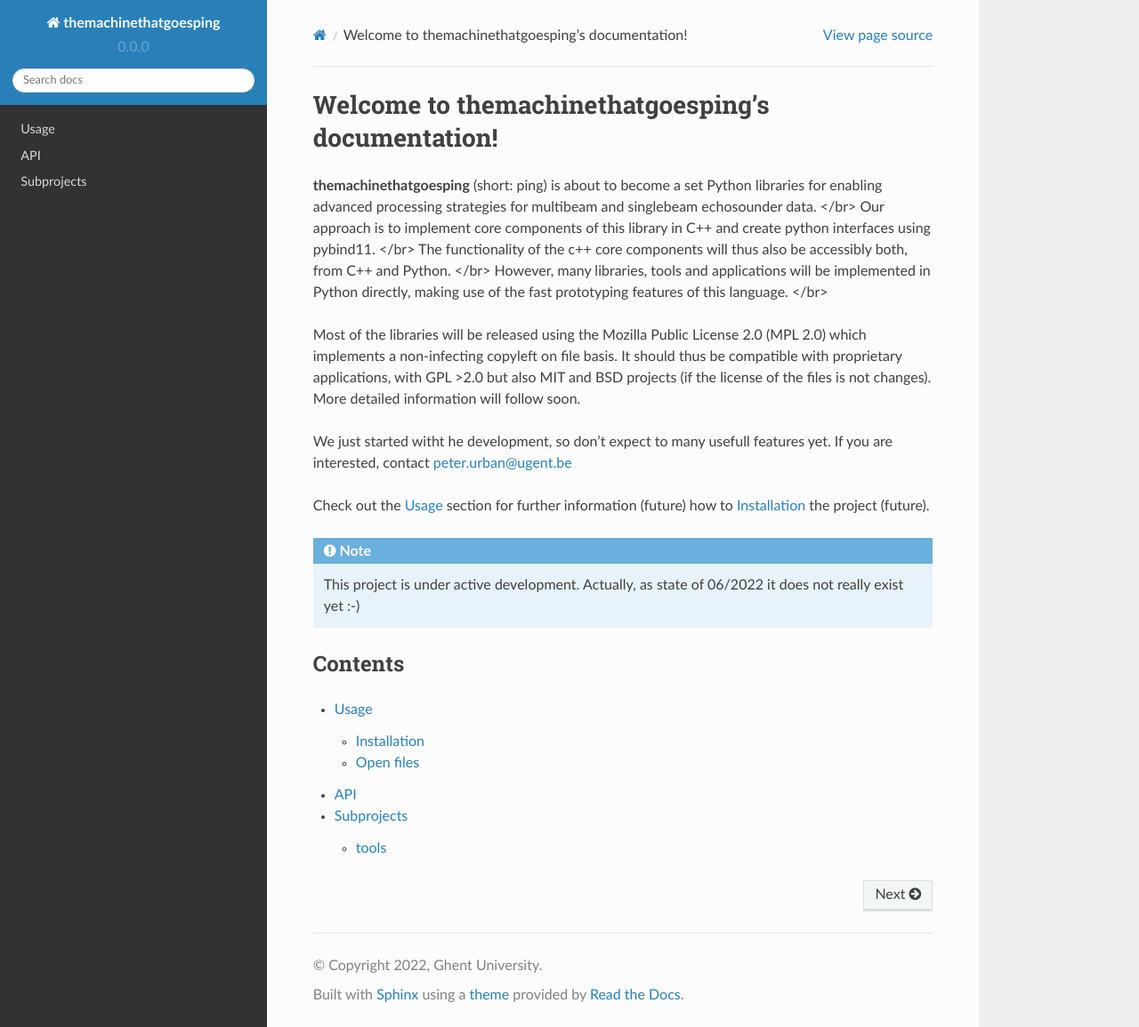
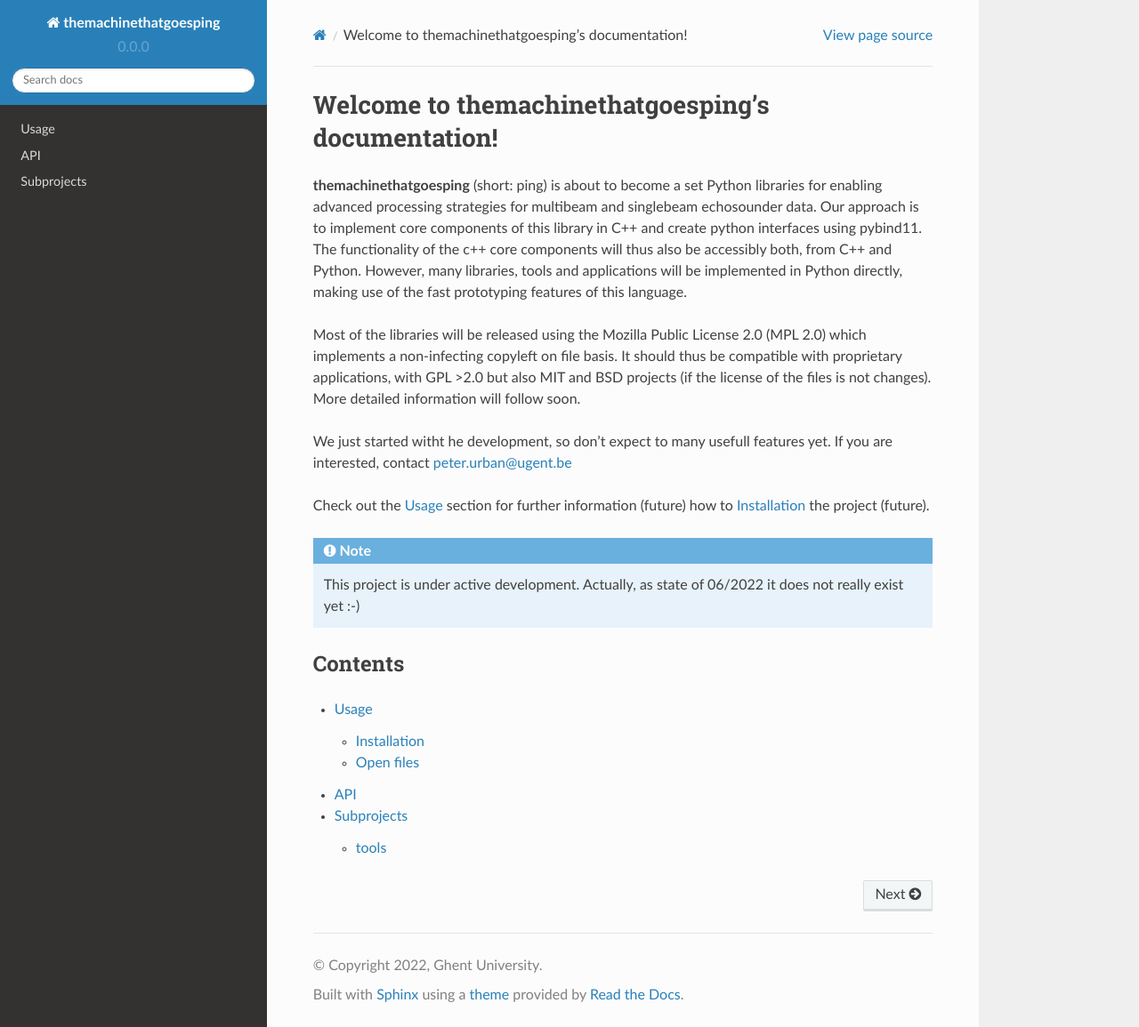
Before and after one commit to themachinethatgoesping/themachinethatgoesping, a Sphinx documentation site: the page built from docs/source/index.rst, in a window 1280 px wide and 1155 px high. Shown: the whole window at 89% size. Built offline with Sphinx 7.4.7 and the Read the Docs theme 2.0.0, drawn with Linux system fonts in a browser that asks for light colours.

```diff
--- a/docs/source/index.rst
+++ b/docs/source/index.rst
@@ -5,10 +5,10 @@
 Welcome to themachinethatgoesping's documentation!
 ===================================
 
-**themachinethatgoesping** (short: ping)  is about to become a set Python libraries for enabling advanced processing strategies for multibeam and singlebeam echosounder data. </br>
-Our approach is to implement core components of this library in C++ and create python interfaces using pybind11. </br>
-The functionality of the c++ core components will thus also be accessibly both, from C++ and Python. </br>
-However, many libraries, tools and applications will be implemented in Python directly, making use of the fast prototyping features of this language. </br>
+**themachinethatgoesping** (short: ping)  is about to become a set Python libraries for enabling advanced processing strategies for multibeam and singlebeam echosounder data.
+Our approach is to implement core components of this library in C++ and create python interfaces using pybind11.
+The functionality of the c++ core components will thus also be accessibly both, from C++ and Python.
+However, many libraries, tools and applications will be implemented in Python directly, making use of the fast prototyping features of this language.
 
 Most of the libraries will be released using the Mozilla Public License 2.0 (MPL 2.0) which implements a non-infecting copyleft on file basis. It should thus be compatible with proprietary applications, with GPL >2.0 but also MIT and BSD projects (if the license of the files is not changes). More detailed information will follow soon.
 
```
